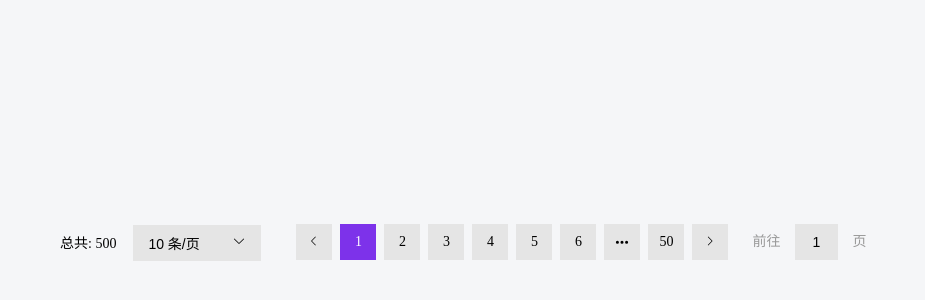
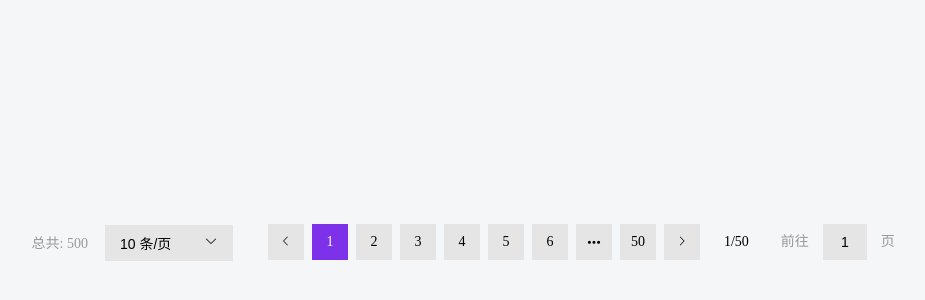
Before and after one commit to lyxaaaa/paginationComponent, a Vue app: page / in a window 1280 px wide. Shown: the part 150-450 px from the top of the page, without its empty margins (175-1100 px from the left). Built offline with nearby package versions, Linux system fonts and the light colour scheme.

Commit message:
feat:simplify code

```diff
--- a/index.html
+++ b/index.html
@@ -1,5 +1,5 @@
 <!DOCTYPE html>
-<html lang="en">
+<html lang="zh">
   <head>
     <meta charset="UTF-8">
     <link rel="icon" href="/favicon.ico">
--- a/src/App.vue
+++ b/src/App.vue
@@ -1,44 +1,47 @@
 <template>
 <div class="container">
-    <OPagination
+    <OPaginationPC
         :total="totalItems"
         :page-sizes="opageSizes"
         :current-page="ocurrentPage"
-        layout="total,sizes,prev,pager,next,jumper"
+        layout="total,sizes,prev,pager,next,slot,jumper"
         :page-size="opageSize"
         @current-change="handleCurrentChange"
         @size-change="handleSizeChange"
     >
-    </OPagination>
+        <div class="opagination-slot">
+            {{ ocurrentPage }}/{{ Math.ceil(totalItems/opageSize) }}
+        </div>
+    </OPaginationPC>
 </div>
 </template>
 
 <script>
 import { defineComponent, ref } from 'vue'
-import OPagination from './pagination'
+import { OPaginationPC } from './pagination'
 
 export default defineComponent({
     components: {
-        OPagination,
+        OPaginationPC,
     },
     data() {
         return {
             totalItems: 500, // 总项目数
             opageSize: 10,    // 每页显示的项目数
             ocurrentPage: 1,  // 当前页
-            opageSizes: [10, 20, 30], // 每页显示项目数选项
+            opageSizes: [10, 20, 30, 50], // 每页显示项目数选项
         }
     },
     methods: {
         handleCurrentChange(newPage) {
             this.ocurrentPage = newPage
-            // 在这里可以处理页码变化后的逻辑
+            // 之后可以处理页码变化后的逻辑
 
         },
         handleSizeChange(newSize){
             this.opageSize = newSize
-            console.log(newSize)
-        }
+            // 之后可以处理每页容量变化后的逻辑
+        },
     },
 })
 </script>
@@ -53,5 +56,9 @@ export default defineComponent({
     align-items: center;
     justify-content: center;
     background-color: #f5f6f8;
+    .opagination-slot {
+        font-size: 14px;
+        margin: 0 8px;
+    }
 }
 </style>
--- a/src/components/jumper.vue
+++ b/src/components/jumper.vue
@@ -5,6 +5,7 @@
         <div class="opaination-wrapInput">
             <input
                 :size="size"
+                ref="userInput"
                 class="opagination-innerInput"
                 :value="currentPage"
                 :min="1"
@@ -55,16 +56,12 @@ function handleChange(event: Event) {
     //边界情况判断
     if(val > nowPageCount && nowPageCount!==0 ) {
         val = nowPageCount
-        // inputValue = val.toString()
-        // console.log('inputValue',inputValue)
-        // innerValue = inputValue
     }
     if(val < 1 ){
         val = 1
-        // inputValue = val.toString()
     }
     changeEvent?.(val)
-    userInput.value = undefined
+    userInput.value?.blur()
 }
 </script>
 
--- a/src/components/next.vue
+++ b/src/components/next.vue
@@ -52,7 +52,7 @@ const internalDisabled = computed(
     height: 36px;
     outline: none;
     border: none;
-    margin-left: 16px;
+    margin-right: 16px;
     background-color: #e5e5e5;
     color: #000000;
     border-radius: 0px;
--- a/src/components/sizes.vue
+++ b/src/components/sizes.vue
@@ -141,7 +141,6 @@ function handleChange(event: Event) {
             }
             .is-reverse {
                 transform: rotateZ(-180deg);
-
             }
         }
     }
--- a/src/components/total.vue
+++ b/src/components/total.vue
@@ -26,8 +26,9 @@ defineProps(paginationTotalProps)
     display: flex;
     flex-direction: row;
     align-items: center;
-    color: #000000;
+    color: #999999;
     font-size: 14px;
+    font-weight: 300;
     white-space: nowrap;
     margin: 0 6px;
     box-sizing: border-box;
--- a/src/pagination.ts
+++ b/src/pagination.ts
@@ -11,7 +11,6 @@ import {
 } from 'vue'
 import ArrowLeft from './assets/icon/ArrowLeft.vue'
 import ArrowRight from './assets/icon/ArrowRight.vue'
-import { useLocale } from './hooks/useLocale'
 import { useNamespace } from './hooks/useNamespace'
 import { OPaginationKey } from './constants'
 import './test.scss'
@@ -41,7 +40,6 @@ type LayoutKey =
     | 'pager'
     | 'next'
     | 'jumper'
-    | '->'
     | 'total'
     | 'sizes'
     | 'slot'
@@ -94,7 +92,7 @@ export const paginationProps = {
     layout: {
         type: String,
         default: (
-        ['prev', 'pager', 'next', 'jumper', '->', 'total'] as LayoutKey[]
+        [ 'total', 'prev', 'pager', 'next', 'jumper'] as LayoutKey[]
         ).join(', '),
     },
     /**
@@ -137,10 +135,6 @@ export const paginationProps = {
      */
     small: Boolean,
     /**
-     * @description 是否buttons有背景颜色
-     */
-    background: Boolean,
-    /**
      * @description 是否分页器被禁用
      */
     disabled: Boolean,
@@ -163,15 +157,13 @@ export const paginationEmits = {
 export type PaginationEmits = typeof paginationEmits
 
 
-export default defineComponent({
-    name: 'OPagination',
+export const OPaginationPC =  defineComponent({
+    name: 'OPaginationPC',
     props: paginationProps,
     emits: paginationEmits,
     setup(props, { emit,slots }) {
-        const { t } = useLocale()
         const ns = useNamespace('pagination')
         const vnodeProps = getCurrentInstance()!.vnode.props || {}
-        // we can find @xxx="xxx" props on `vnodeProps` to check if user bind corresponding events
         const hasCurrentPageListener =
             'onUpdate:currentPage' in vnodeProps ||
             'onUpdate:current-page' in vnodeProps ||
@@ -208,7 +200,6 @@ export default defineComponent({
             return true
         })
 
-        //传递给 ref 的值会被包装成一个响应式对象，当这个值发生变化时，组件会自动更新。
         const innerPageSize = ref(
             isAbsent(props.defaultPageSize) ? 10 : props.defaultPageSize
         )
@@ -292,15 +283,6 @@ export default defineComponent({
             emit('next-click', currentPageBridge.value)
         }
 
-        function addClass(element: any, cls: string) {
-            if (element) {
-                if (!element.props) {
-                    element.props = {}
-                }
-                element.props.class = [element.props.class, cls].join(' ')
-            }
-        }
-
         provide(OPaginationKey, {
             pageCount: pageCountBridge,
             disabled: computed(() => props.disabled),
@@ -314,19 +296,11 @@ export default defineComponent({
             if (!assertValidUsage.value) {
                 return null
             }
-            //传入的布局字符串，描述了分页器应该显示哪些控件
             if (!props.layout) return null
             //判断在只有一页时是否隐藏分页器
             if (props.hideOnSinglePage && pageCountBridge.value <= 1) return null
 
             const rootChildren: Array<VNode | VNode[] | null> = []
-            const rightWrapperChildren: Array<VNode | VNode[] | null> = []
-
-            const rightWrapperRoot = h(
-                'div',// 创建一个 <div> 元素
-                { class: ns.e('rightwrapper') },// 类名
-                rightWrapperChildren  // 设置右侧包装容器的子元素
-            )
 
             //一个映射对象，将布局关键字映射到对应的渲染组件
             const TEMPLATE_MAP: Record<
@@ -373,40 +347,17 @@ export default defineComponent({
             .split(',')
             .map((item: string) => item.trim()) as LayoutKey[]
 
-            let haveRightWrapper = false
-
-            //将各个布局关键字对应的渲染组件分别添加到根元素的子元素数组或右侧包装容器的子元素数组中，以实现动态的分页器布局
             components.forEach((c) => {
-                if (c === '->') {
-                    haveRightWrapper = true
-                    return
+                if ( TEMPLATE_MAP[c] ) {
+                    rootChildren.push(TEMPLATE_MAP[c] as VNode | VNode[] | null);
                 }
-                if (!haveRightWrapper) {
-                    rootChildren.push(TEMPLATE_MAP[c])
-                } else {
-                    rightWrapperChildren.push(TEMPLATE_MAP[c])
-                }
-            })
-
-            addClass(rootChildren[0], ns.is('first'))
-            addClass(rootChildren[rootChildren.length - 1], ns.is('last'))
-
-            if (haveRightWrapper && rightWrapperChildren.length > 0) {
-                addClass(rightWrapperChildren[0], ns.is('first'))
-                addClass(
-                    rightWrapperChildren[rightWrapperChildren.length - 1],
-                    ns.is('last')
-                )
-                rootChildren.push(rightWrapperRoot)
-            }
+            });
 
             return h(
                 'div',
                 {
                     class: [
                         'test',
-                        ns.b(),
-                        ns.is('background', props.background),
                         {
                         [ns.m('small')]: props.small,
                         },
```
